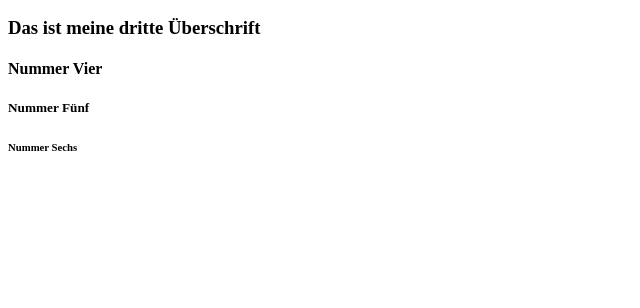
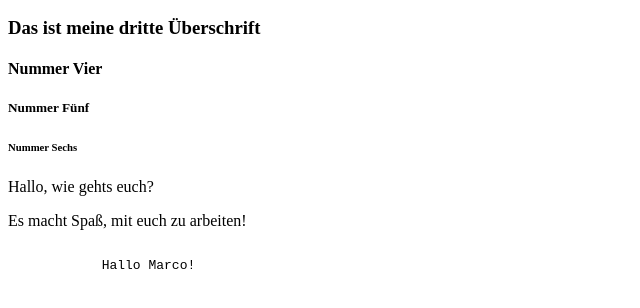
Before and after one commit to ts-24-08/ts-24-08.github.io, a plain HTML site: page index.html in a window 1280 px wide. Shown: the part 110-418 px from the top of the page, without its empty margins (0-640 px from the left). Drawn offline with Linux system fonts and the light colour scheme.

```diff
--- a/index.html
+++ b/index.html
@@ -10,5 +10,11 @@
         <h4>Nummer Vier</h4>
         <h5>Nummer Fünf</h5>
         <h6>Nummer Sechs</h6>
+        <p>Hallo, wie gehts euch?</p>
+        <span>Es macht Spaß, mit euch zu arbeiten!</span>
+        <pre>
+
+            <code>Hallo Marco!</code>
+        </pre>
     </body>
 </html>
```
